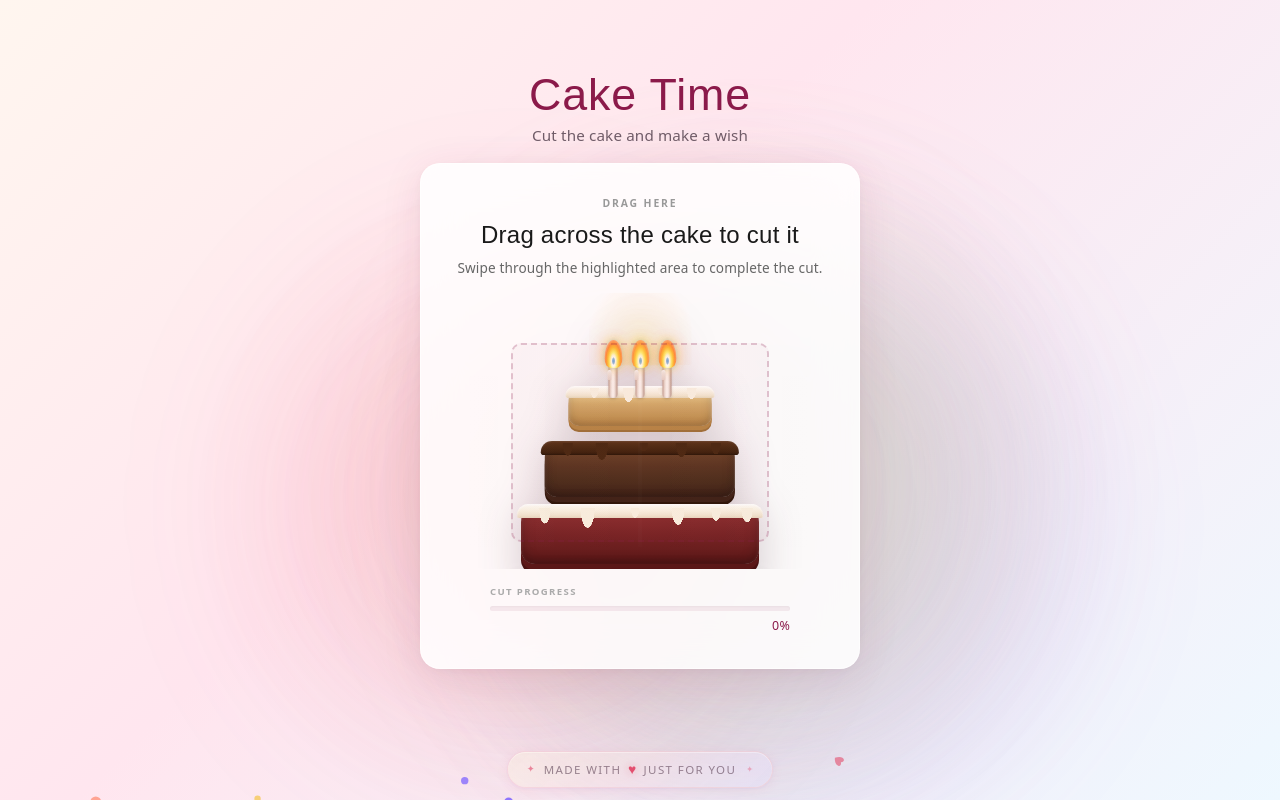
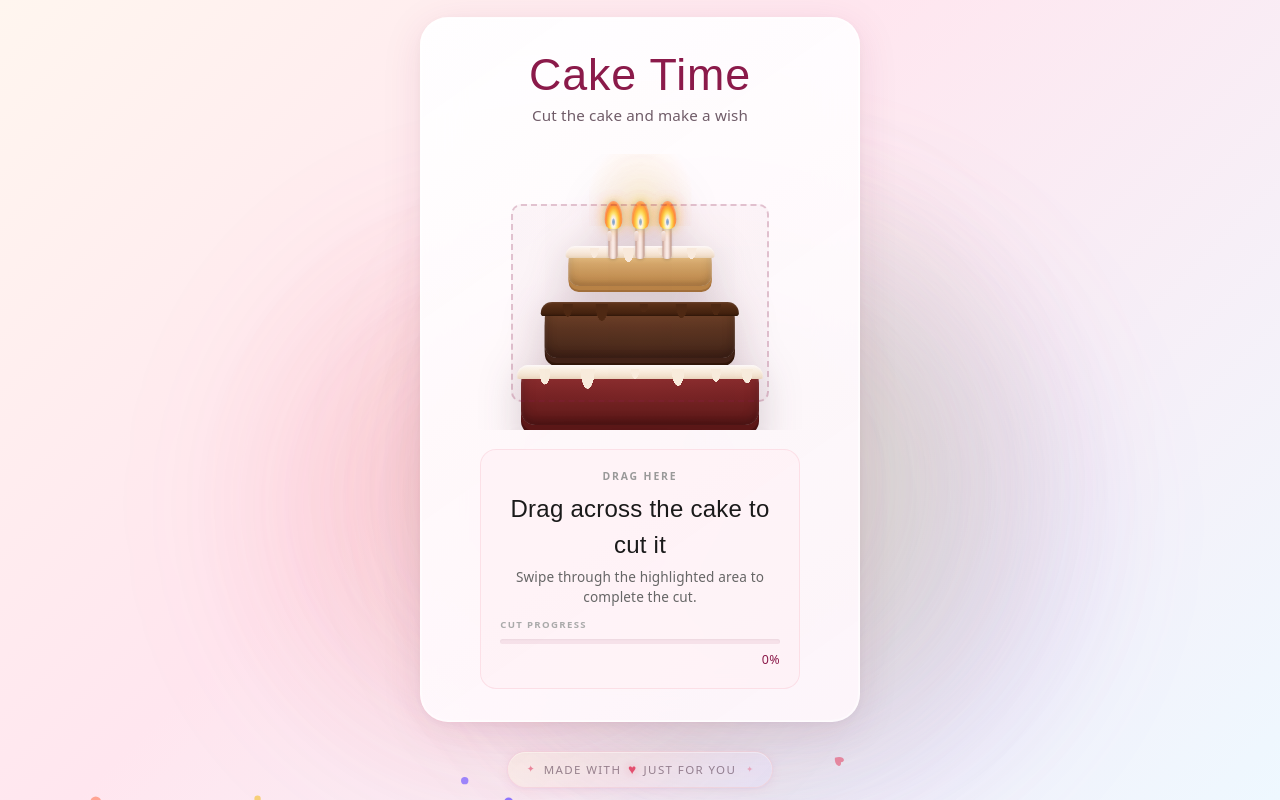
Before and after one commit to NabilArefin/Giftsite, a Next.js app: page / in a window 1280 px wide. Both pictures are taken after a click on the button "Tap Here". Built offline with nearby package versions, Linux system fonts and the light colour scheme; a web font is replaced by a local one.

Commit message:
fc485d26-2060-4e36-a24d-21efc974ec34

```diff
--- a/src/app/gift.css
+++ b/src/app/gift.css
@@ -375,9 +375,24 @@
   width: 100%;
 }
 
+.cut-main-card {
+  background: linear-gradient(145deg, #fffffff2, #fff7fced);
+  -webkit-backdrop-filter: blur(20px) saturate(1.4);
+  backdrop-filter: blur(20px) saturate(1.4);
+  border-radius: 28px;
+  border: 1px solid rgba(255, 255, 255, 0.6);
+  box-shadow: 0 8px 40px rgba(139, 26, 74, 0.1), 0 2px 12px rgba(0, 0, 0, 0.04), 0 0 0 1px #ffffff80 inset;
+  padding: clamp(1.4rem, 3vw, 2.2rem);
+  display: flex;
+  flex-direction: column;
+  align-items: center;
+  gap: 1.2rem;
+  width: 100%;
+}
+
 .cut-header {
   text-align: center;
-  margin-bottom: 1rem;
+  margin-bottom: 0.5rem;
 }
 
 .cut-header-title {
@@ -396,19 +411,18 @@
   letter-spacing: 0.01em;
 }
 
-.cut-card {
-  background: rgba(255, 255, 255, 0.88);
-  -webkit-backdrop-filter: blur(20px) saturate(1.4);
-  backdrop-filter: blur(20px) saturate(1.4);
-  border-radius: 20px;
-  border: 1px solid rgba(255, 255, 255, 0.6);
-  box-shadow: 0 8px 40px rgba(139, 26, 74, 0.1), 0 2px 12px rgba(0, 0, 0, 0.04);
-  padding: clamp(1.2rem, 3vw, 1.8rem);
+/* Info frame: separate rounded rectangle for instructions & progress */
+.cut-info-frame {
+  background: rgba(255, 240, 245, 0.6);
+  border-radius: 16px;
+  border: 1px solid rgba(227, 79, 111, 0.12);
+  padding: clamp(0.8rem, 2vw, 1.2rem);
   display: flex;
   flex-direction: column;
   align-items: center;
-  gap: 1rem;
+  gap: 0.8rem;
   width: 100%;
+  max-width: 320px;
 }
 
 .cut-instructions {
@@ -677,36 +691,10 @@
   }
 }
 
-/* Cake split animation overlays */
-.cake-split-left,
-.cake-split-right {
-  position: absolute;
-  top: 30%;
-  bottom: 8%;
-  width: 50%;
-  pointer-events: none;
-  z-index: 4;
-  transition: transform 0.7s cubic-bezier(0.34, 1.56, 0.64, 1);
-}
-
-.cake-split-left {
-  left: 0;
-  background: linear-gradient(90deg, rgba(255, 255, 255, 0.01), rgba(255, 255, 255, 0));
-  border-right: 2px solid transparent;
-}
-
-.cake-split-right {
-  right: 0;
-  background: linear-gradient(270deg, rgba(255, 255, 255, 0.01), rgba(255, 255, 255, 0));
-  border-left: 2px solid transparent;
-}
-
-.cut-complete .cake-split-left {
-  border-right-color: rgba(139, 26, 74, 0.25);
-}
-
-.cut-complete .cake-split-right {
-  border-left-color: rgba(139, 26, 74, 0.25);
+
+
+.cut-complete .cut-main-card {
+  box-shadow: 0 8px 40px rgba(227, 79, 111, 0.15), 0 2px 12px rgba(0, 0, 0, 0.04), 0 0 0 1px #ffffff80 inset, 0 0 40px #e34f6f14;
 }
 
 /* When cutting is in progress, calm the highlight */
@@ -788,7 +776,7 @@
   .cut-section {
     max-width: 96vw;
   }
-  .cut-card {
+  .cut-main-card {
     padding: 1rem;
     border-radius: 16px;
   }
@@ -805,7 +793,7 @@
   .cut-section {
     max-width: 440px;
   }
-  .cut-card {
+  .cut-main-card {
     padding: 2rem;
   }
   .cake-cut-area {
--- a/src/app/page.tsx
+++ b/src/app/page.tsx
@@ -211,10 +211,10 @@ export default function GiftPage() {
 
     const SEGMENTS = 20; // divide cake width into segments
     cutTrackRef.current = new Array(SEGMENTS).fill(0);
-    let maxContiguous = 0; // track longest continuous streak
 
     const getProgress = () => {
       // Find the longest contiguous run of cut segments
+      // A single line covering just 40%+ of the width = full cut
       let current = 0;
       let best = 0;
       for (let i = 0; i < SEGMENTS; i++) {
@@ -225,8 +225,7 @@ export default function GiftPage() {
           current = 0;
         }
       }
-      // If the contiguous line covers 60%+ of the width, it's a full cut
-      return Math.min(1, (best / SEGMENTS) / 0.6);
+      return Math.min(1, (best / SEGMENTS) / 0.4);
     };
 
     const handleMove = (clientX: number, clientY: number) => {
@@ -722,20 +721,14 @@ export default function GiftPage() {
           </button>
         ) : (
         <div className={`cut-section ${isCutComplete ? "cut-complete" : ""}`}>
+          <div className="cut-main-card">
             {/* Header */}
             <div className="cut-header">
               <h2 className="cut-header-title">Cake Time</h2>
               <p className="cut-header-subtitle">Cut the cake and make a wish</p>
             </div>
 
-          {/* Cake Card */}
-          <div className="cut-card">
-            <div className="cut-instructions">
-              <span className="cut-label">DRAG HERE</span>
-              <p className="cut-title">Drag across the cake to cut it</p>
-              <p className="cut-subtitle">Swipe through the highlighted area to complete the cut.</p>
-            </div>
-
+            {/* Cake area */}
             <div
               ref={cakeAreaRef}
               className={`cake-cut-area ${isCutting ? "is-cutting" : ""}`}
@@ -755,13 +748,16 @@ export default function GiftPage() {
 
               {/* Cut zone highlight overlay */}
               <div className="cut-zone-highlight" />
-
-              {/* Cake split animation */}
-              <div className="cake-split-left" style={{ transform: isCutComplete ? "translateX(-25px) rotate(-2deg)" : "translateX(0)" }} />
-              <div className="cake-split-right" style={{ transform: isCutComplete ? "translateX(25px) rotate(2deg)" : "translateX(0)" }} />
             </div>
 
-            {/* Progress bar */}
+            {/* Instructions & Progress in a separate frame */}
+            <div className="cut-info-frame">
+              <div className="cut-instructions">
+                <span className="cut-label">DRAG HERE</span>
+                <p className="cut-title">Drag across the cake to cut it</p>
+                <p className="cut-subtitle">Swipe through the highlighted area to complete the cut.</p>
+              </div>
+
               <div className="cut-progress-section">
                 <span className="cut-progress-label">Cut Progress</span>
                 <div className="cut-progress-bar">
@@ -774,6 +770,7 @@ export default function GiftPage() {
                   {cutProgress >= 0.85 && cutProgress < 1 && " · Nearly done!"}
                   {cutProgress >= 1 && " · Complete!"}
                 </span>
+              </div>
             </div>
           </div>
         </div>
```
Lines whose indentation alone changed are shown as unchanged.
